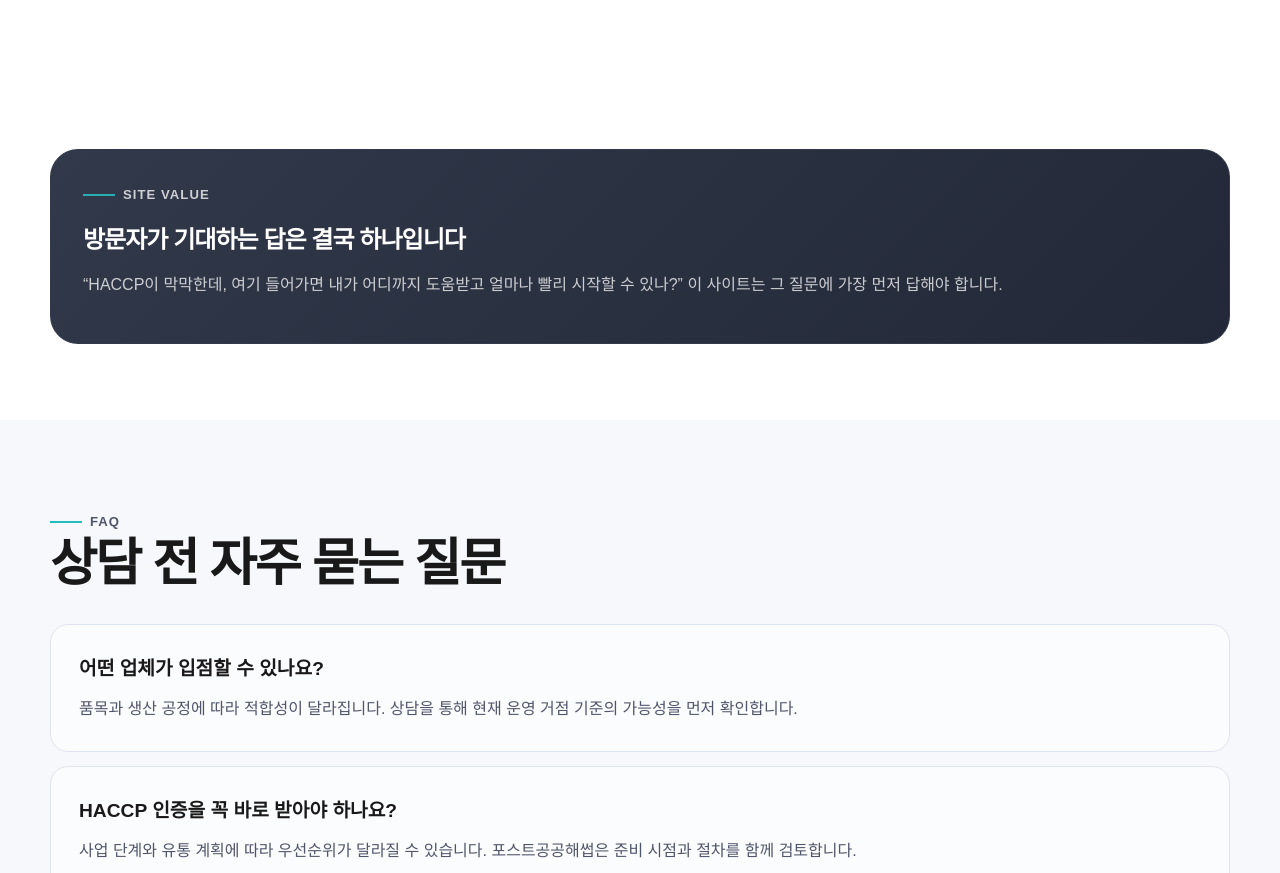
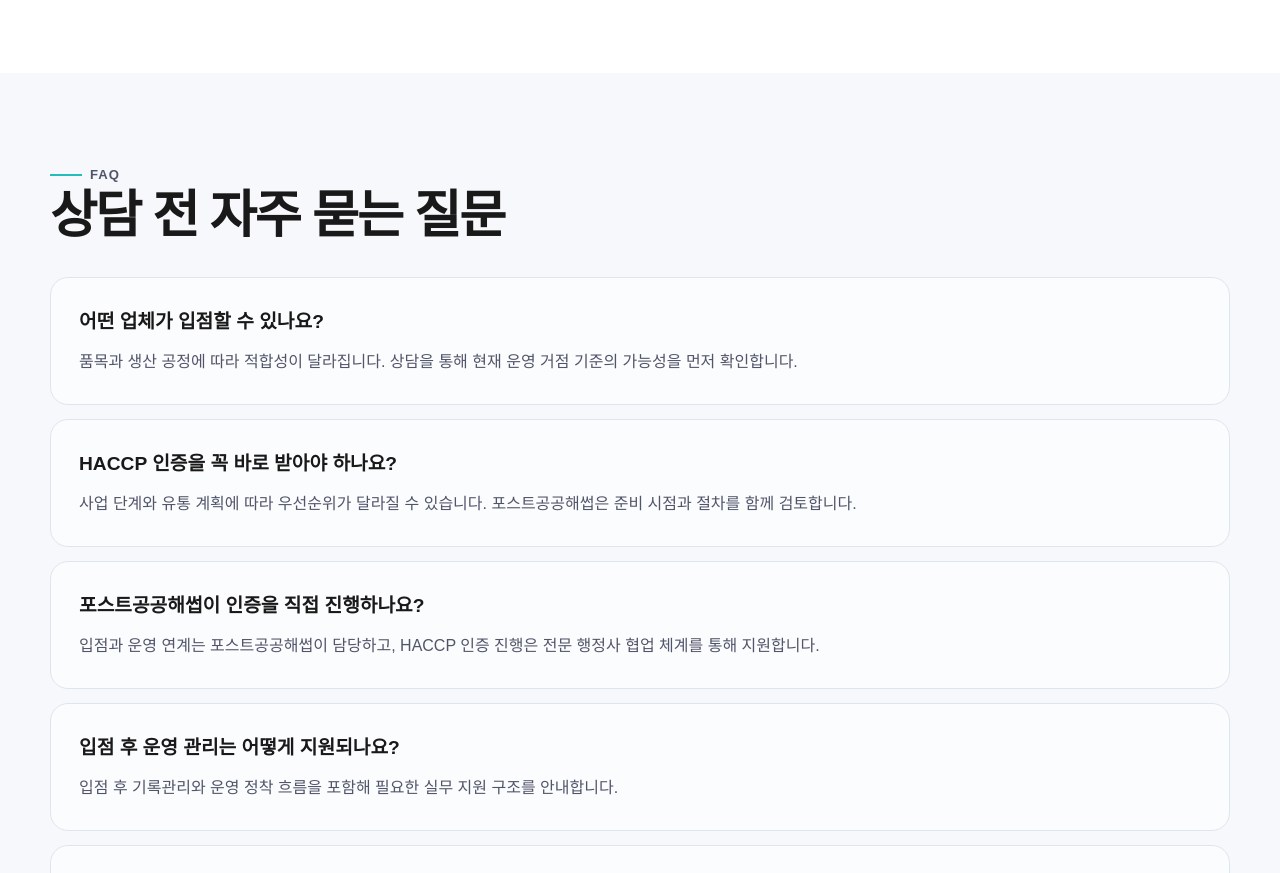
Before and after one commit to soobeom82-glitch/post-haccp-web, a plain HTML site: page index.html in a window 1280 px wide. Shown: the part 4475-5348 px from the top of the page. Drawn offline with Linux system fonts and the light colour scheme; a web font is replaced by a local one.

Commit message:
Remove site value section

```diff
--- a/index.html
+++ b/index.html
@@ -260,17 +260,6 @@
         </ol>
       </section>
 
-      <section class="section value-section">
-        <div class="panel-card card-primary value-card">
-          <p class="eyebrow">SITE VALUE</p>
-          <h2>방문자가 기대하는 답은 결국 하나입니다</h2>
-          <p>
-            “HACCP이 막막한데, 여기 들어가면 내가 어디까지 도움받고 얼마나 빨리 시작할 수 있나?”
-            이 사이트는 그 질문에 가장 먼저 답해야 합니다.
-          </p>
-        </div>
-      </section>
-
       <section id="faq" class="section faq">
         <div class="section-heading">
           <p class="eyebrow">FAQ</p>
--- a/styles.css
+++ b/styles.css
@@ -642,19 +642,6 @@
   letter-spacing: -0.03em;
 }
 
-.value-card {
-  max-width: none;
-}
-
-.value-card p,
-.value-card .eyebrow {
-  color: rgba(255, 255, 255, 0.76);
-}
-
-.value-card .eyebrow::before {
-  background: rgba(37, 188, 189, 0.9);
-}
-
 .faq-list {
   display: grid;
   gap: 14px;
```
